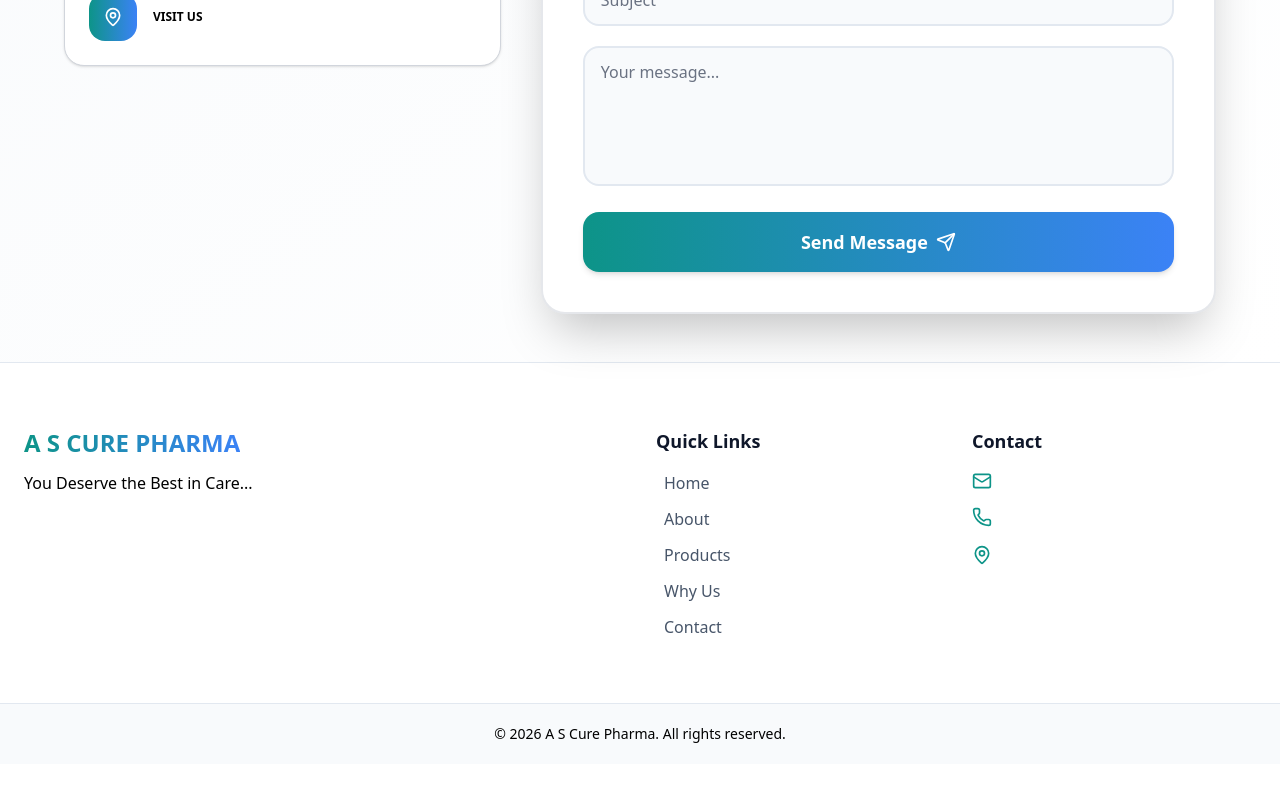
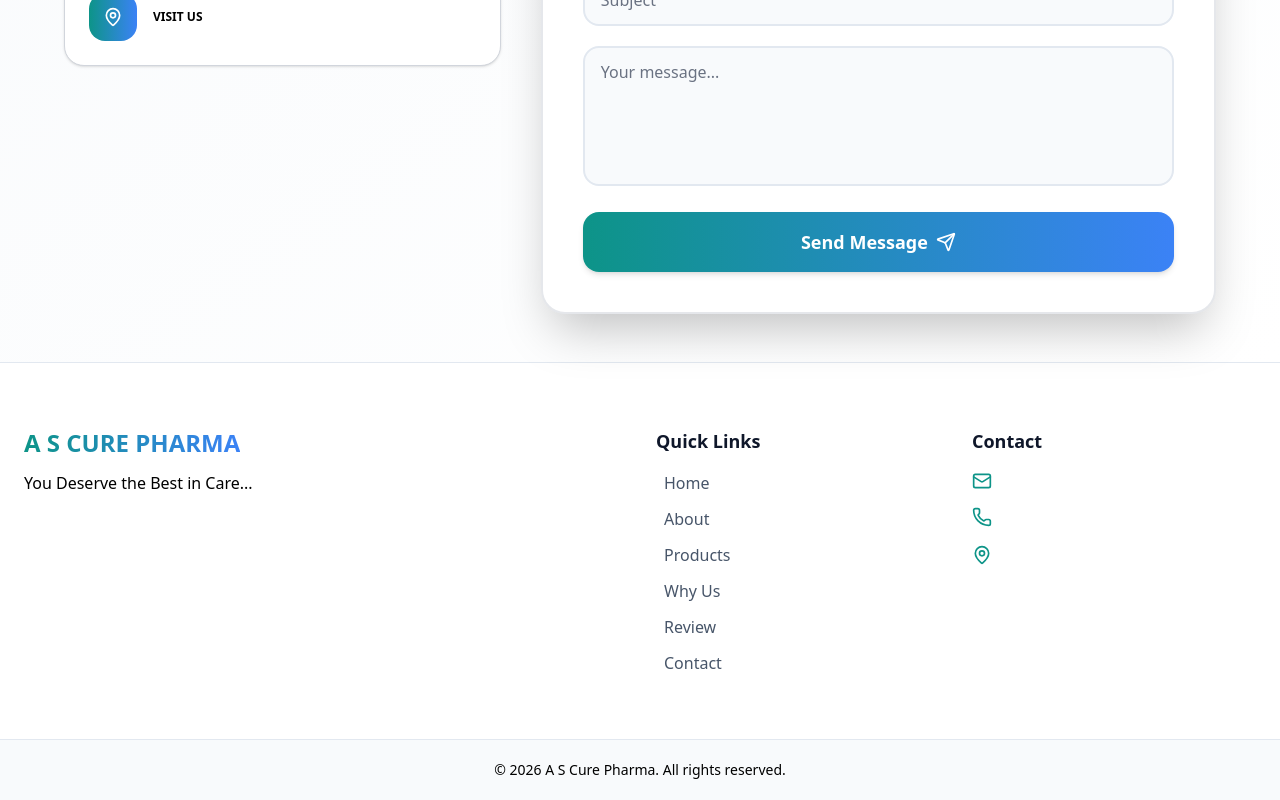
Before and after one commit to anish-107/AS-Cure-Pharmacy, a React (Vite) app in the folder frontend/: page / in a window 1280 px wide. Shown: the part 4164-4964 px from the top of the page. Before the commit the page ends 4928 px from the top, so only its background shows below. Built offline with nearby package versions, Linux system fonts and the light colour scheme; no server answers.

Commit message:
Add 'Review' link to footer navigation

```diff
--- a/frontend/src/components/Footer.tsx
+++ b/frontend/src/components/Footer.tsx
@@ -17,6 +17,7 @@
   { label: "About", href: "#about" },
   { label: "Products", href: "#products" },
   { label: "Why Us", href: "#why-us" },
+  { label: "Review", href: "#review"},
   { label: "Contact", href: "#contact" },
 ];
 
```
